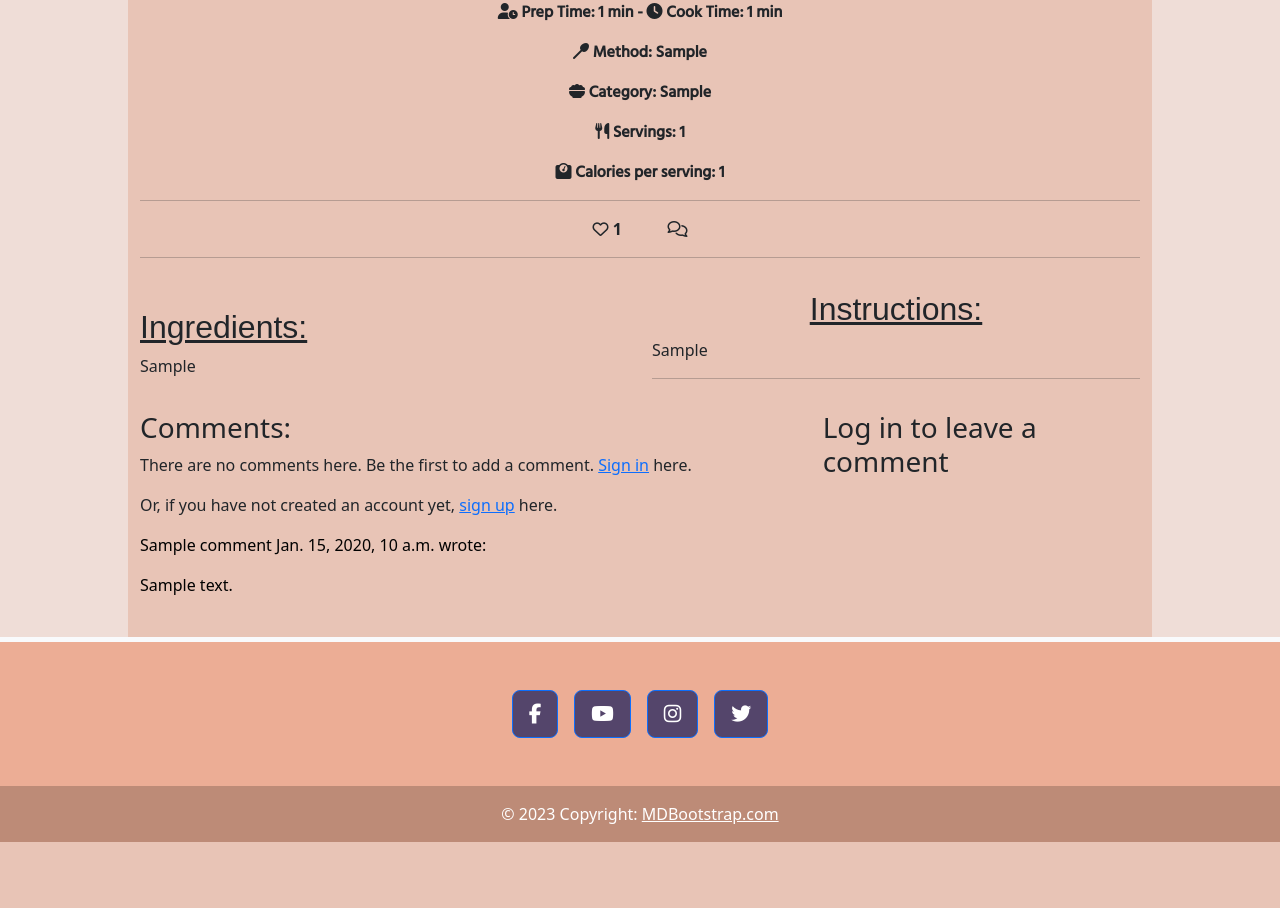
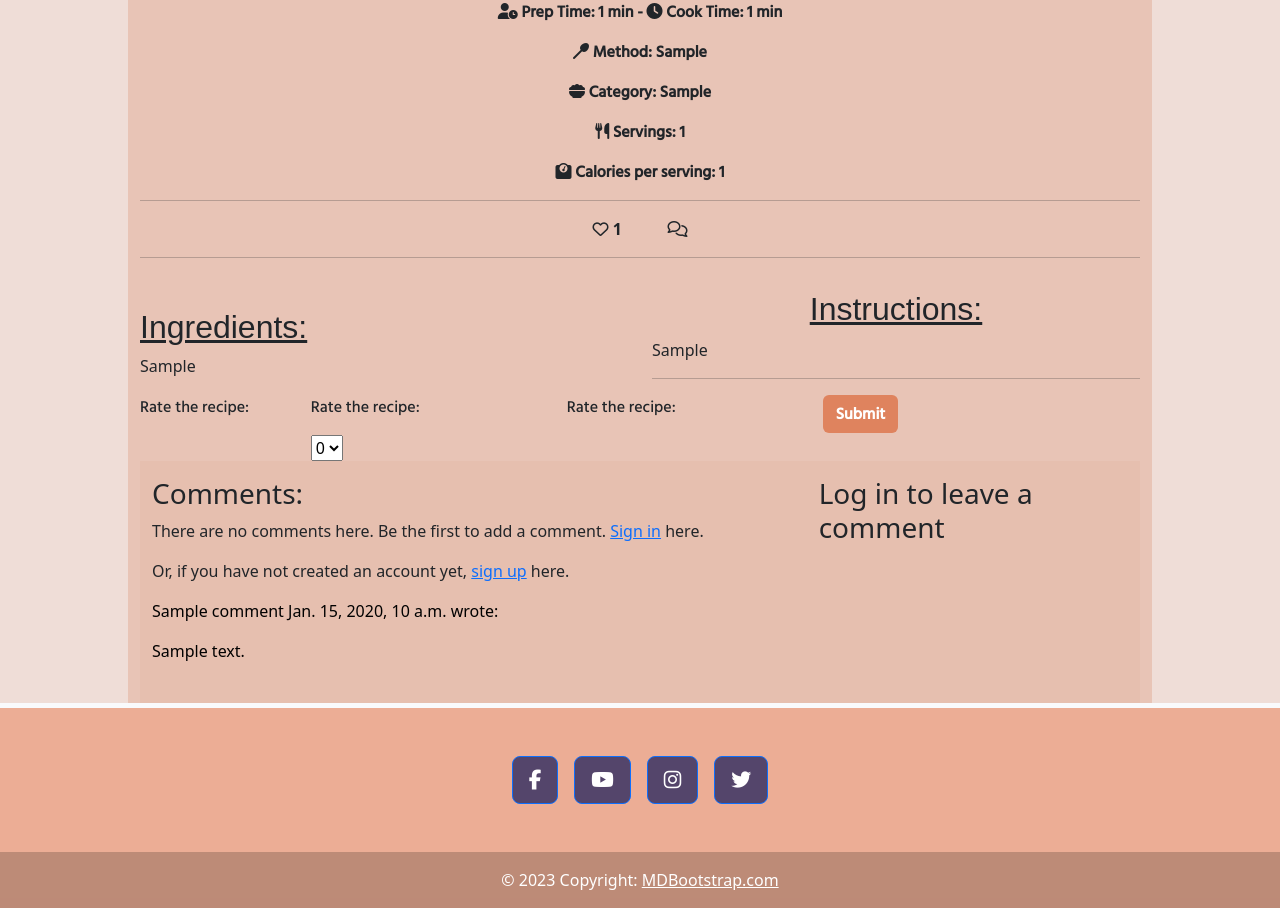
Before and after one commit to Sadaf-Tariq/pp4-desi-recipe-blog, a Django app: a page that uses templates/full_recipe.html in a window 1280 px wide. Shown: the part 627-1535 px from the top of the page. Before the commit the page ends 1469 px from the top, so only its background shows below. Run offline with Django 3.2, Linux system fonts and the light colour scheme; tables that the repository leaves empty hold one stand-in row (values such as "Sample post"); parts of the project's set-up code (start-up, migrations or seed data) failed here and were passed over; some libraries are stand-ins or nearby versions; some web fonts are replaced.

Commit message:
update buttons

```diff
--- a/recipeblog/urls.py
+++ b/recipeblog/urls.py
@@ -11,5 +11,4 @@ urlpatterns = [
     path('like/<slug:slug>', views.recipe_like, name='recipe_like'),
     path('category/<category>/', views.RecipeCatListView.as_view(), name='category'),
     path('method/<method>/', views.RecipeMethodListView.as_view(), name='method'),
-
 ]
--- a/static/css/style.css
+++ b/static/css/style.css
@@ -294,19 +294,13 @@ body {
     font-size: 18px;
 }
 
-#submitButton {
+.submitButton {
     background-color: #df835e;
+    color: white;
+    font-weight: bold;
 }
 
-#submitButtonEdit {
-    background-color: #df835e;
-}
-
-#submitButtonCancel {
-    background-color: #df835e;
-}
-
-#submitButton:hover {
+.submitButton:hover {
     background-color: #f4f3ee;
     color: #df835e;
     font-weight: bold;
@@ -550,6 +544,22 @@ body {
     margin-bottom: 0;
   }
 
+  .edit-delete-btn {
+    width: 100%;
+    text-align: center;
+  }
+
+  .rating-col {
+    width: 100;
+    height: auto;
+    background-color: #23BBBB;
+    text-align: center;
+  }
+
+  .form-li {
+    list-style-type: none;
+    display : inline;
+    }
 
 @media screen and (max-width: 1200px) {
     .child {
--- a/static/js/scroll.js
+++ b/static/js/scroll.js
@@ -1,6 +1,3 @@
-
-
-
 
 setTimeout(function () {
     let messages = document.getElementById('msg');
--- a/templates/full_recipe.html
+++ b/templates/full_recipe.html
@@ -104,27 +104,43 @@
 
     </div>
 
-    <div>
+    <div class="edit-delete-btn">
     {% if user.is_authenticated and user == recipe.author_email %}
-        <a href="{% url 'edit_recipe' recipe.slug %}" id="edit-button" class="btn links">Edit</a>
-        <a href="{% url 'delete_recipe' recipe.slug %}" id="edit-button" class="btn links">Delete your recipe.</a>
+        <a href="{% url 'edit_recipe' recipe.slug %}"  class=" btn btn-sm submitButton fontH">Edit</a>
+        <a href="{% url 'delete_recipe' recipe.slug %}" class="btn btn-sm submitButton fontH">Delete</a>
     {% endif %}
     </div>
 
-    <div class="col-1">
-
+    <!-- <div class="rating-col">
         {% if user.is_authenticated %}
-        <p>Rate the recipe:</p>
-        <form  method="post" style="margin-top: 1.3em;" >
+            <form method="post" >
                         {{ rating_form | crispy }}
                             {% csrf_token %}
-            <input type="submit"  value="Submit"  />
+                <input type="submit"  value="Submit" class="btn mt-4 submitButton fontH" />
             </form>
         {% endif %}
+    </div> -->
 
+    <form method="post" id="id_form" class="mx-auto text-left">
+        {% csrf_token %}
+        <div class="row">
+            <div class="col-2 ">
+                <p class="fontH text-right">Rate the recipe:</p>
             </div>
 
+            {% for field in rating_form %}
+                <div class="col-3 text-left">
+                    <p class="fontH text-right">Rate the recipe:</p>
+                    {{ field }}
                 </div>
+            {% endfor %}
+            <div class="col-1 ">
+                <input type="submit"  value="Submit" class="btn submitButton fontH" />
+            </div>
+        </div>
+    </form>
+
+
 
 
 <div class="container comment-bg">
@@ -152,17 +168,11 @@
                         {{ comment.created_on }}
                     </span> wrote:
                 </p>
-                <div >
                     {{ comment.comment | linebreaks }}
-                </div>
+
                 {% if not comment.approved and comment.email == user.email %}
                     <p class="approval">This comment is awaiting approval</p>
                 {% endif %}
-                {% if user.is_authenticated and comment.email == user.email %}
-                    <button class="btn btn-delete " comment_id="{{ comment.id }}">Delete</button>
-                    <button class="btn btn-edit" comment_id="{{ comment.id }}">Edit</button>
-                {% endif %}
-
             </div>
             {% endfor %}
         </div>
@@ -179,7 +189,7 @@
                 <form id="commentForm" method="post" style="margin-top: 1.3em;">
                     {{ comment_form | crispy }}
                     {% csrf_token %}
-                    <button id="submitButton" type="submit" class="btn btn-signup btn-lg mt-4">Submit</button>
+                    <button type="submit" class="btn mt-4 submitButton fontH">Submit</button>
                 </form>
                 {% else %}
                 <h3>Log in to leave a comment</h3>
@@ -190,86 +200,6 @@
     </div>
 </div>
 
-<!-- <div class="container comment-bg">
-  <div class="row">
-    <div class="col-md-8 mb-4 mt-3 align-self-start">
-        <h3>Comments:</h3>
-        <div class="card-body">
-             We want a for loop inside the empty control tags to iterate through each comment in comments -->
-            <!-- {% for comment in comments %}
-            <div class="comments{% if not comment.approved and comment.email == user.email %} faded{% elif not comment.approved %} d-none{% endif %}">
-                <p class="font-weight-bold"> -->
-                    <!-- The commenter's name goes here. Check the model if you're not sure what that is -->
-                    <!-- {{ comment.name }} -->
-                    <!-- <span class="font-weight-normal"> -->
-                        <!-- The comment's created date goes here -->
-                        <!-- {{ comment.created_on }}
-                    </span> wrote:
-                </p> -->
-                <!-- The body of the comment goes before the | -->
-                <!-- <div id="comment{{ comment.id }}">
-                    {{ comment.comment | linebreaks }}
-                </div>
-                {% if not comment.approved and comment.email == user.email %}
-                <p class="approval">This comment is awaiting approval</p>
-                {% endif %}
-                {% if user.is_authenticated and comment.email == user.email %}
-                <button class="btn btn-delete" comment_id="{{ comment.id }}">Delete</button>
-                <button class="btn btn-edit" comment_id="{{ comment.id }}">Edit</button>
-                {% endif %}
-
-                {% empty %}
-                        <p> There are no comments here. Be the
-                            first to add a comment.
-                            {% if not user.is_authenticated %}
-                            <a class="click" href="{% url 'account_login' %}">Sign in</a> here.</p>
-                        <p>Or, if you have not created an account yet,
-                            <a class="click" href="{% url 'account_signup' %}">sign up</a> here.</p>
-                            {% endif %}
-
-                 {% endfor %}
-             </div>
-         </div> -->
-
-    <!-- <div class="col-md-4 card mb-4  mt-3 "> -->
-        <!-- <div class="card-body"> -->
-            <!-- For later -->
-            <!-- {% if user.is_authenticated %} -->
-
-            <!-- <h3>Leave a comment:</h3>
-            <p>Posting as: {{ user }}</p>
-            <form id="commentForm" method="post" style="margin-top: 1.3em;">
-                {{ comment_form | crispy }}
-                {% csrf_token %}
-                <button id="submitButton" type="submit" class="btn btn-signup btn-lg mt-4">Submit</button>
-            </form>
-            {% else %}
-            <h3>Log in to leave a comment</h3>
-            {% endif %}
-        </div>
-    </div>
-    <p class="fontH">
-        <strong> This recipe was published on: {{ recipe.created_on }} </strong>
-    </p>
- </div>
-</div>
-
-<div class="modal fade" id="deleteModal" tabindex="-1" aria-labelledby="deleteModalLabel" aria-hidden="true">
-<div class="modal-dialog">
-    <div class="modal-content">
-        <div class="modal-header">
-            <h5 class="modal-title" id="deleteModalLabel">Delete comment?</h5>
-            <button type="button" class="btn-close" data-bs-dismiss="modal" aria-label="Close"></button>
-        </div>
-        <div class="modal-body">
-            Are you sure you want to delete your comment? This action cannot be undone.
-        </div>
-        <div class="modal-footer">
-            <button type="button" class="btn btn-secondary" data-bs-dismiss="modal">Close</button>
-            <a id="deleteConfirm" href="#" class="btn btn-danger">Delete</a>
-        </div>
-    </div>
-</div> -->
 
 </div>
 
```
Lines whose indentation alone changed are shown as unchanged.
